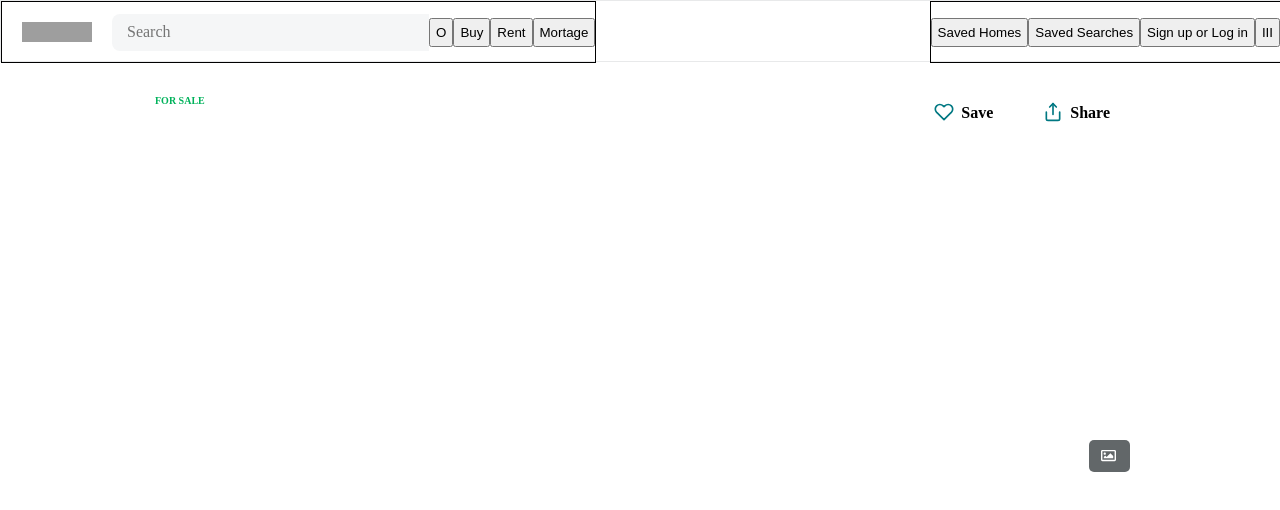
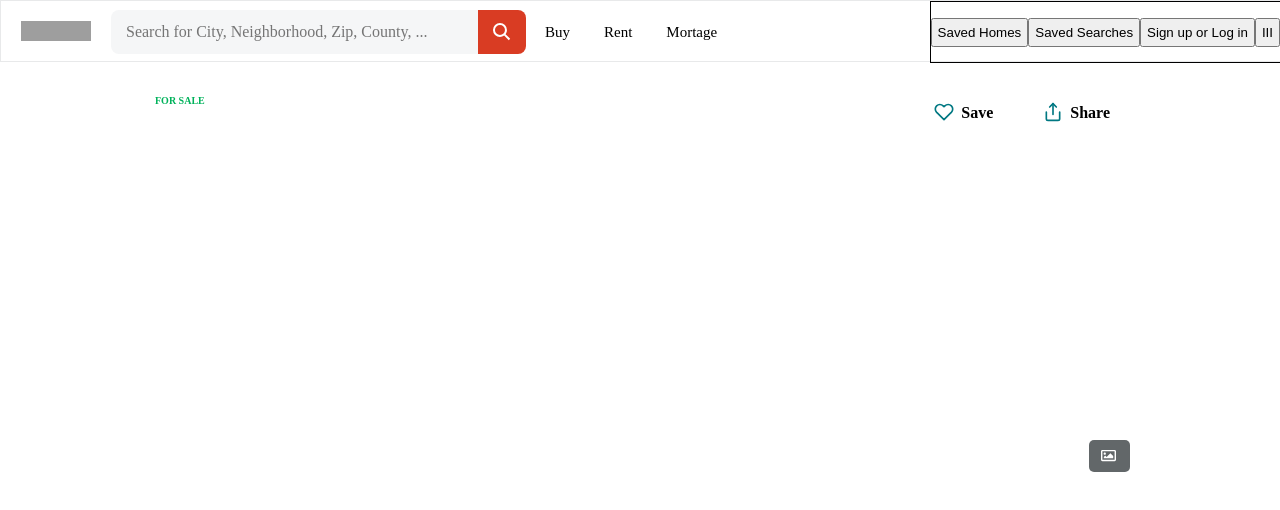
Before and after one commit to dsl8va/Photos, a React app: page / in a window 1280 px wide. Shown: the top 510 px of the page. Built offline with nearby package versions, Linux system fonts and the light colour scheme; no server answers; the HTML template or start-up script is replaced by a standard one; a web font is replaced by a local one.

Commit message:
styled left side of navbar

```diff
--- a/client/src/components/App.jsx
+++ b/client/src/components/App.jsx
@@ -1,8 +1,8 @@
 import React, {useState, useEffect, useCallback} from 'react';
 import styled from 'styled-components';
 import axios from 'axios';
-import {FiHeart, FiShare} from 'react-icons/fi'
-import {FaRegImage} from 'react-icons/fa'
+import {FiHeart, FiShare} from 'react-icons/fi';
+import {FaRegImage} from 'react-icons/fa';
 import FirstModal from './Modal1.jsx';
 import ImageCarousel from './Modal2.jsx';
 import NavBar from './NavBar.jsx';
--- a/client/src/components/NavBar.jsx
+++ b/client/src/components/NavBar.jsx
@@ -1,5 +1,7 @@
 import React from 'react';
 import * as Styled from '../styles/styles.js';
+import s from '../styles/styles.css';
+import {searchIcon} from '../utils/SVG.jsx';
 
 const NavBar = () => {
   return (
@@ -7,11 +9,14 @@ const NavBar = () => {
 
       <Styled.LeftSideNavContainer>
         <Styled.Logo></Styled.Logo>
-        <Styled.SearchHouses placeholder="Search"></Styled.SearchHouses>
-        <Styled.SearchHousesButton>O</Styled.SearchHousesButton>
+        <Styled.SearchContainer>
+          <Styled.SearchHouses placeholder="Search for City, Neighborhood, Zip, County, ..."></Styled.SearchHouses>
+          <Styled.SearchHousesButton>{searchIcon}</Styled.SearchHousesButton>
+
         <Styled.BuyDropDown>Buy</Styled.BuyDropDown>
         <Styled.RentDropDown>Rent</Styled.RentDropDown>
         <Styled.MortgageDropDown>Mortage</Styled.MortgageDropDown>
+        </Styled.SearchContainer>
       </Styled.LeftSideNavContainer>
 
       <Styled.RightSideNavContainer>
--- a/client/src/styles/styles.css
+++ b/client/src/styles/styles.css
@@ -9,6 +9,11 @@ html, body {
   font-family: TruliaSans, system, -apple-system, Roboto, "Segoe UI Bold", Arial, sans-serif;
   margin: 0;
   padding: 0;
+}
+
+.searchIcon {
+  height: 24px;
+  width: 24px;
 }
 
 .icon {
--- a/client/src/styles/styles.js
+++ b/client/src/styles/styles.js
@@ -15,7 +15,6 @@ export const NavBar = styled.div`
 `;
 
 export const LeftSideNavContainer = styled.div`
-  border: 1px solid black;
   height: 100%;
   display: flex;
   align-items: center;
@@ -28,14 +27,19 @@ export const Logo = styled.div`
   padding: 10px 20px;
 `;
 
+export const SearchContainer = styled.div`
+  height: 42px;
+  display: flex;
+`;
+
 export const SearchHouses = styled.input`
   width: 100px;
-  height: 35px;
-  width: 300px;
+  height: 100%;
+  width: 350px;
   border-top-left-radius: 8px;
   border-bottom-left-radius: 8px;
   background: rgb(245, 246, 247);
-  border: transparent;
+  border: none;
   padding-left: 15px;
   font-size: 16px;
   font-family: TruliaSans;
@@ -43,20 +47,43 @@ export const SearchHouses = styled.input`
 `;
 
 export const SearchHousesButton = styled.button`
-  padding: 5px;
+  height: 105%;
+  padding: 14px 12px;
+  border-top-right-radius: 8px;
+  border-bottom-right-radius: 8px;
+  background-color: rgb(217, 60, 35);
+  color: white;
+  border: none;
+  display: flex;
+  justify-content: center;
+  align-items: center;
+
+  &:hover {
+    cursor: pointer;
+    background-color: rgb(156, 17, 20);
+  }
 `;
 
 export const BuyDropDown = styled.button`
-  padding: 5px;
+  height: 105%;
+  padding: 0 15px;
+  border-radius: 8px;
+  font-family: TruliaSansBold;
+  background: white;
+  font-size: 15px;
+  margin-left: 4px;
+  border: none;
+
+  &: hover {
+    background-color: rgb(0, 120, 130);
+    color: white;
+    cursor: pointer;
+  }
 `;
 
-export const RentDropDown = styled.button`
-  padding: 5px;
-`;
+export const RentDropDown = styled(BuyDropDown)``;
 
-export const MortgageDropDown = styled.button`
-  padding: 5px;
-`;
+export const MortgageDropDown = styled(BuyDropDown)``;
 
 export const RightSideNavContainer = styled.div`
   border: 1px solid black;
--- a/client/src/utils/SVG.jsx
+++ b/client/src/utils/SVG.jsx
@@ -2,6 +2,8 @@ import React from 'react';
 import s from '../styles/styles.css'
 
 // ********** NavBar Icons ********** //
+
+export const searchIcon = (<svg className={`${s.searchIcon}`} viewBox="0 0 32 32" xmlns="http://www.w3.org/2000/svg"><path d="M20.756 18.876l6.155 6.154-1.88 1.881-6.155-6.155A9.269 9.269 0 0 1 13.3 22.61a9.31 9.31 0 1 1 9.31-9.31c0 2.091-.69 4.021-1.854 5.576zM13.3 19.95a6.65 6.65 0 1 0 0-13.3 6.65 6.65 0 0 0 0 13.3z" fill="white"></path></svg>);
 
 // ********** 1st Modal Icons ********** //
 
```
Also changed, not shown: 1 other file (tests, documents, lock files or other folders).
